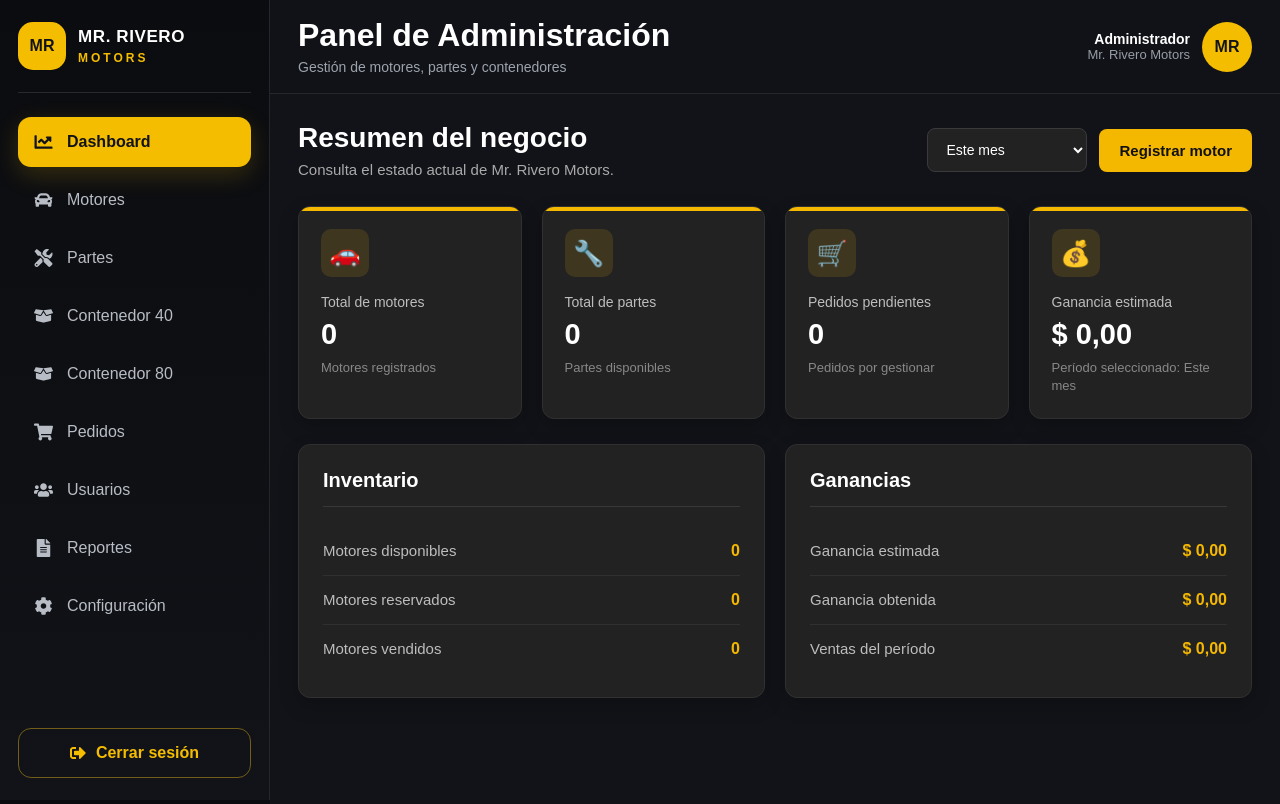
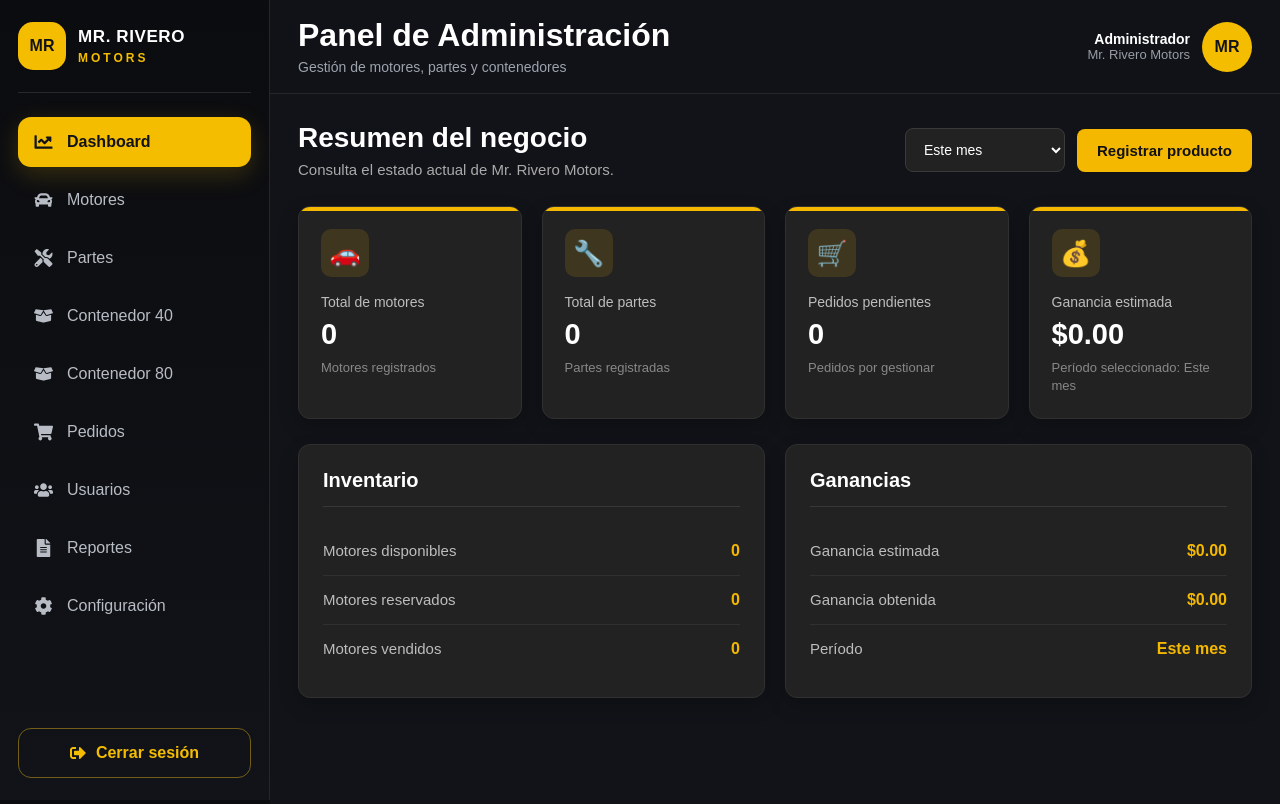
Before and after one commit to melissammu/mister_rivero, a React (Vite) app: page /admin/dashboard in a window 1280 px wide. Built offline with nearby package versions, Linux system fonts and the light colour scheme; no server answers; the database is empty.

Commit message:
mejoras en el dashboard

```diff
--- a/src/pages/admin/Dashboard.jsx
+++ b/src/pages/admin/Dashboard.jsx
@@ -1,19 +1,292 @@
-import { useState } from "react";
+import { useCallback, useEffect, useState } from "react";
+import { useNavigate } from "react-router-dom";
+import { supabase } from "../../lib/supabase";
 import "../../styles/Dashboard.css";
 
-function Dashboard() {
+const RESUMEN_INICIAL = {
+  totalMotores: 0,
+  totalPartes: 0,
+  pedidosPendientes: 0,
+  gananciaEstimada: 0,
+  motoresDisponibles: 0,
+  motoresReservados: 0,
+  motoresVendidos: 0,
+  gananciaObtenida: 0,
+};
+
+function normalizarTexto(valor) {
+  return String(valor ?? "")
+    .trim()
+    .toLowerCase();
+}
+
+function convertirNumero(valor) {
+  const numero = Number(valor);
+
+  return Number.isFinite(numero) ? numero : 0;
+}
+
+function obtenerFechaLimite(periodo) {
+  const fecha = new Date();
+
+  if (periodo === "dia") {
+    fecha.setHours(0, 0, 0, 0);
+    return fecha;
+  }
+
+  if (periodo === "semana") {
+    fecha.setDate(fecha.getDate() - 7);
+    return fecha;
+  }
+
+  if (periodo === "mes") {
+    fecha.setMonth(fecha.getMonth() - 1);
+    return fecha;
+  }
+
+  if (periodo === "anio") {
+    fecha.setFullYear(fecha.getFullYear() - 1);
+    return fecha;
+  }
+
+  return null;
+}
+
+function productoPerteneceAlPeriodo(producto, periodo) {
+  const fechaLimite = obtenerFechaLimite(periodo);
+
+  if (!fechaLimite) {
+    return true;
+  }
+
+  const fechaProducto =
+    producto?.fechaRegistro ||
+    producto?.fecha_registro ||
+    producto?.created_at ||
+    producto?.fechaActualizacion ||
+    producto?.fecha_actualizacion;
+
+  /*
+   * Los registros antiguos que no tengan fecha seguirán apareciendo
+   * para que el dashboard no los pierda.
+   */
+  if (!fechaProducto) {
+    return true;
+  }
+
+  const fecha = new Date(fechaProducto);
+
+  if (Number.isNaN(fecha.getTime())) {
+    return true;
+  }
+
+  return fecha >= fechaLimite;
+}
+
+function obtenerPrecioCompra(producto) {
+  return convertirNumero(
+    producto?.precio_compra ??
+      producto?.precioCompra ??
+      producto?.costo_total ??
+      producto?.costoTotal
+  );
+}
+
+function obtenerPrecioVenta(producto) {
+  return convertirNumero(
+    producto?.precio_venta ??
+      producto?.precioVenta ??
+      producto?.precio
+  );
+}
+
+function esMotor(producto) {
+  return normalizarTexto(producto?.tipo) === "motor";
+}
+
+function esParte(producto) {
+  const tipo = normalizarTexto(producto?.tipo);
+
+  return ["parte", "partes", "autoparte", "autopartes", "pieza"].includes(
+    tipo
+  );
+}
+
+function obtenerEstado(producto) {
+  return normalizarTexto(producto?.estado || "disponible");
+}
+
+function formatearDolares(valor) {
+  return convertirNumero(valor).toLocaleString("en-US", {
+    style: "currency",
+    currency: "USD",
+  });
+}
+
+function nombrePeriodo(periodo) {
+  const nombres = {
+    dia: "Hoy",
+    semana: "Esta semana",
+    mes: "Este mes",
+    anio: "Este año",
+  };
+
+  return nombres[periodo] || "Este mes";
+}
+
+export default function Dashboard() {
+  const navigate = useNavigate();
+
   const [periodo, setPeriodo] = useState("mes");
+  const [resumen, setResumen] = useState(RESUMEN_INICIAL);
+  const [cargando, setCargando] = useState(true);
+  const [errorDashboard, setErrorDashboard] = useState("");
 
-  const handlePeriodoChange = (event) => {
-    setPeriodo(event.target.value);
-  };
+  const cargarDashboard = useCallback(async () => {
+    setCargando(true);
+    setErrorDashboard("");
+
+    try {
+      /*
+       * Se seleccionan todas las columnas para que funcione con los
+       * nombres antiguos y nuevos que existen actualmente en el proyecto.
+       */
+const { data: productosData, error: productosError } = await supabase
+  .from("productos")
+  .select("*");
+
+console.log("Productos del Dashboard:", productosData);
+console.log("Error del Dashboard:", productosError);
+      if (productosError) {
+        throw productosError;
+      }
+
+      /*
+       * Los pedidos se consultan aparte. Si la tabla está vacía,
+       * simplemente se mostrará cero.
+       */
+      const { data: pedidosData, error: pedidosError } = await supabase
+        .from("pedido_items")
+        .select("*");
+
+      if (pedidosError) {
+        console.warn(
+          "No fue posible consultar pedido_items:",
+          pedidosError.message
+        );
+      }
+
+      const productos = Array.isArray(productosData)
+        ? productosData
+        : [];
+
+      const pedidos = Array.isArray(pedidosData) ? pedidosData : [];
+
+      const productosDelPeriodo = productos.filter((producto) =>
+        productoPerteneceAlPeriodo(producto, periodo)
+      );
+
+      const motores = productos.filter(esMotor);
+      const partes = productos.filter(esParte);
+
+      const motoresDisponibles = motores.filter(
+        (producto) => obtenerEstado(producto) === "disponible"
+      ).length;
+
+      const motoresReservados = motores.filter(
+        (producto) => obtenerEstado(producto) === "reservado"
+      ).length;
+
+      const motoresVendidos = motores.filter(
+        (producto) => obtenerEstado(producto) === "vendido"
+      ).length;
+
+      const pedidosPendientes = pedidos.filter((pedido) => {
+        const estado = normalizarTexto(
+          pedido?.estado || pedido?.status || "pendiente"
+        );
+
+        return [
+          "",
+          "pendiente",
+          "nuevo",
+          "por gestionar",
+          "procesando",
+        ].includes(estado);
+      }).length;
+
+      /*
+       * Ganancia estimada:
+       * suma de precio de venta menos precio de compra de productos
+       * que todavía no han sido vendidos.
+       */
+      const gananciaEstimada = productosDelPeriodo
+        .filter((producto) => obtenerEstado(producto) !== "vendido")
+        .reduce((total, producto) => {
+          const ganancia =
+            obtenerPrecioVenta(producto) - obtenerPrecioCompra(producto);
+
+          return total + Math.max(ganancia, 0);
+        }, 0);
+
+      /*
+       * Ganancia obtenida:
+       * únicamente productos cuyo estado sea vendido.
+       */
+      const gananciaObtenida = productosDelPeriodo
+        .filter((producto) => obtenerEstado(producto) === "vendido")
+        .reduce((total, producto) => {
+          const ganancia =
+            obtenerPrecioVenta(producto) - obtenerPrecioCompra(producto);
+
+          return total + Math.max(ganancia, 0);
+        }, 0);
+
+      setResumen({
+        totalMotores: motores.length,
+        totalPartes: partes.length,
+        pedidosPendientes,
+        gananciaEstimada,
+        motoresDisponibles,
+        motoresReservados,
+        motoresVendidos,
+        gananciaObtenida,
+      });
+    } catch (error) {
+      console.error("Error cargando el dashboard:", error);
+
+      setErrorDashboard(
+        error?.message ||
+          "No fue posible cargar el resumen del negocio."
+      );
+
+      setResumen(RESUMEN_INICIAL);
+    } finally {
+      setCargando(false);
+    }
+  }, [periodo]);
+
+  useEffect(() => {
+    cargarDashboard();
+  }, [cargarDashboard]);
+
+  function handlePeriodoChange(evento) {
+    setPeriodo(evento.target.value);
+  }
+
+  function mostrarValor(valor) {
+    return cargando ? "..." : valor;
+  }
 
   return (
     <section className="dashboard">
       <div className="dashboard-header">
         <div>
           <h2>Resumen del negocio</h2>
-          <p>Consulta el estado actual de Mr. Rivero Motors.</p>
+
+          <p>
+            Consulta el estado actual de Mr. Rivero Motors.
+          </p>
         </div>
 
         <div className="dashboard-actions">
@@ -21,6 +294,7 @@ function Dashboard() {
             className="dashboard-filter"
             value={periodo}
             onChange={handlePeriodoChange}
+            aria-label="Seleccionar período"
           >
             <option value="dia">Hoy</option>
             <option value="semana">Esta semana</option>
@@ -28,45 +302,77 @@ function Dashboard() {
             <option value="anio">Este año</option>
           </select>
 
-          <button className="dashboard-primary-button" type="button">
-            Registrar motor
+          <button
+            className="dashboard-primary-button"
+            type="button"
+           onClick={() => navigate("/admin/motores/nuevo")}
+          >
+            Registrar producto
           </button>
         </div>
       </div>
 
+      {errorDashboard && (
+        <div className="dashboard-error" role="alert">
+          <span>{errorDashboard}</span>
+
+          <button type="button" onClick={cargarDashboard}>
+            Reintentar
+          </button>
+        </div>
+      )}
+
       <div className="dashboard-cards">
         <article className="dashboard-card">
-          <span className="dashboard-card-icon">🚗</span>
+          <span className="dashboard-card-icon" aria-hidden="true">
+            🚗
+          </span>
+
           <p>Total de motores</p>
-          <h3>0</h3>
+
+          <h3>{mostrarValor(resumen.totalMotores)}</h3>
+
           <small>Motores registrados</small>
         </article>
 
         <article className="dashboard-card">
-          <span className="dashboard-card-icon">🔧</span>
+          <span className="dashboard-card-icon" aria-hidden="true">
+            🔧
+          </span>
+
           <p>Total de partes</p>
-          <h3>0</h3>
-          <small>Partes disponibles</small>
+
+          <h3>{mostrarValor(resumen.totalPartes)}</h3>
+
+          <small>Partes registradas</small>
         </article>
 
         <article className="dashboard-card">
-          <span className="dashboard-card-icon">🛒</span>
+          <span className="dashboard-card-icon" aria-hidden="true">
+            🛒
+          </span>
+
           <p>Pedidos pendientes</p>
-          <h3>0</h3>
+
+          <h3>{mostrarValor(resumen.pedidosPendientes)}</h3>
+
           <small>Pedidos por gestionar</small>
         </article>
 
         <article className="dashboard-card">
-          <span className="dashboard-card-icon">💰</span>
+          <span className="dashboard-card-icon" aria-hidden="true">
+            💰
+          </span>
+
           <p>Ganancia estimada</p>
-          <h3>$ 0,00</h3>
-          <small>
-            Período seleccionado:{" "}
-            {periodo === "dia" && "Hoy"}
-            {periodo === "semana" && "Esta semana"}
-            {periodo === "mes" && "Este mes"}
-            {periodo === "anio" && "Este año"}
-          </small>
+
+          <h3>
+            {cargando
+              ? "..."
+              : formatearDolares(resumen.gananciaEstimada)}
+          </h3>
+
+          <small>Período seleccionado: {nombrePeriodo(periodo)}</small>
         </article>
       </div>
 
@@ -76,17 +382,26 @@ function Dashboard() {
 
           <div className="dashboard-row">
             <span>Motores disponibles</span>
-            <strong>0</strong>
+
+            <strong>
+              {mostrarValor(resumen.motoresDisponibles)}
+            </strong>
           </div>
 
           <div className="dashboard-row">
             <span>Motores reservados</span>
-            <strong>0</strong>
+
+            <strong>
+              {mostrarValor(resumen.motoresReservados)}
+            </strong>
           </div>
 
           <div className="dashboard-row">
             <span>Motores vendidos</span>
-            <strong>0</strong>
+
+            <strong>
+              {mostrarValor(resumen.motoresVendidos)}
+            </strong>
           </div>
         </article>
 
@@ -95,22 +410,31 @@ function Dashboard() {
 
           <div className="dashboard-row">
             <span>Ganancia estimada</span>
-            <strong>$ 0,00</strong>
+
+            <strong>
+              {cargando
+                ? "..."
+                : formatearDolares(resumen.gananciaEstimada)}
+            </strong>
           </div>
 
           <div className="dashboard-row">
             <span>Ganancia obtenida</span>
-            <strong>$ 0,00</strong>
+
+            <strong>
+              {cargando
+                ? "..."
+                : formatearDolares(resumen.gananciaObtenida)}
+            </strong>
           </div>
 
           <div className="dashboard-row">
-            <span>Ventas del período</span>
-            <strong>$ 0,00</strong>
+            <span>Período</span>
+
+            <strong>{nombrePeriodo(periodo)}</strong>
           </div>
         </article>
       </div>
     </section>
   );
 }
-
-export default Dashboard;
```
